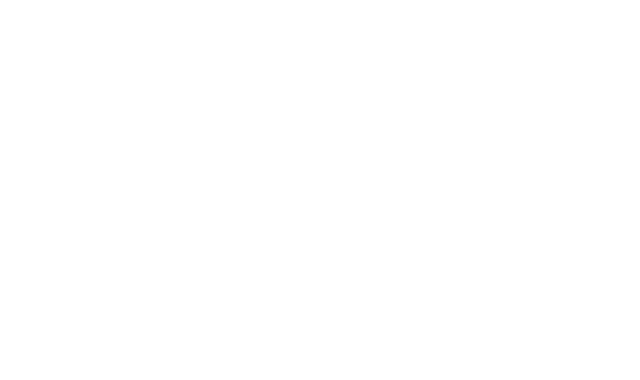
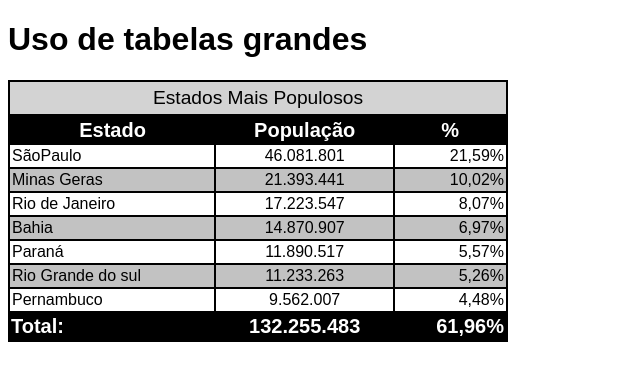
Before and after one commit to CCDiogo/html-css, a plain HTML site: page Exercícios/ex023/tabela02.html in a window 1280 px wide. Shown: the whole page, without its empty margins (0-640 px from the left). Drawn offline with Linux system fonts and the light colour scheme.

Commit message:
Update tabela02.html

```diff
--- a/Exercícios/ex023/tabela02.html
+++ b/Exercícios/ex023/tabela02.html
@@ -4,8 +4,109 @@
     <meta charset="UTF-8">
     <meta name="viewport" content="width=device-width, initial-scale=1.0">
     <title>Tabelas Grandes</title>
+    <style>
+        body{
+            font-family: Arial, Helvetica, sans-serif;
+        }
+        table{
+            border-collapse: collapse;
+            width: 500px;
+        }
+        caption{
+            background-color: lightgray;
+            padding: 5px;
+            border: 2px solid black;
+            font-size: 1.2em;
+        }
+        thead{
+             font-size: 1.25em;
+            font-weight: bold;
+            background-color: black;
+            color: white;
+            border: 2px solid black;
+
+        }
+        tbody > tr:nth-child(2n){
+            background-color: rgb(194, 194, 194);
+        }
+
+        td{
+            border: 2px solid black;
+            padding: 2px;
+            text-align: center;
+        }
+        .C{
+            text-align: right;
+        }
+        .A{
+            text-align: left;
+        }
+        tfoot{
+            font-size: 1.25em;
+            font-weight: bold;
+            background-color: black;
+            color: white;
+            border: 2px solid black;
+
+        }
+    </style>
 </head>
 <body>
+    <h1>Uso de tabelas grandes</h1>
+    <table>
+        <caption>Estados Mais Populosos</caption>
+        <thead>
+            <tr>
+                <th>Estado</th>
+                <th>População</th>
+                <th>%</th>
+            </tr>
+            </thead>
+            <tbody>
+                <tr>
+                    <td class="A">SãoPaulo</td>
+                    <td>46.081.801</td>
+                    <td class="C">21,59%</td>
+                </tr>
+                <tr>
+                    <td class="A">Minas Geras
+                    <td>21.393.441</td>
+                    <td class="C">10,02%</td>
+                </tr>
+                <tr>
+                    <td class="A">Rio de Janeiro</td>
+                    <td>17.223.547</td>
+                    <td class="C">8,07%</td>
+                </tr>
+                <tr>
+                    <td class="A">Bahia</td>
+                    <td>14.870.907</td>
+                    <td class="C">6,97%</td>
+                </tr>
+                <tr>
+                    <td class="A">Paraná</td>
+                    <td>11.890.517</td>
+                    <td class="C">5,57%</td>
+                </tr>
+                <tr>
+                    <td class="A">Rio Grande do sul</td>
+                    <td>11.233.263</td>
+                    <td class="C">5,26%</td>
+                </tr>
+                <tr>
+                    <td class="A">Pernambuco</td>
+                    <td>9.562.007</td>
+                    <td class="C">4,48%</td>
+                </tr>
+            </tbody>
+        <tfoot>
+            <tr>
+                <th scope="row" class="A">Total:</th>
+                <td>132.255.483</td>
+                <td class="C">61,96%</td>
+            </tr>
+        </tfoot>
 
+    </table>
 </body>
 </html>
```
